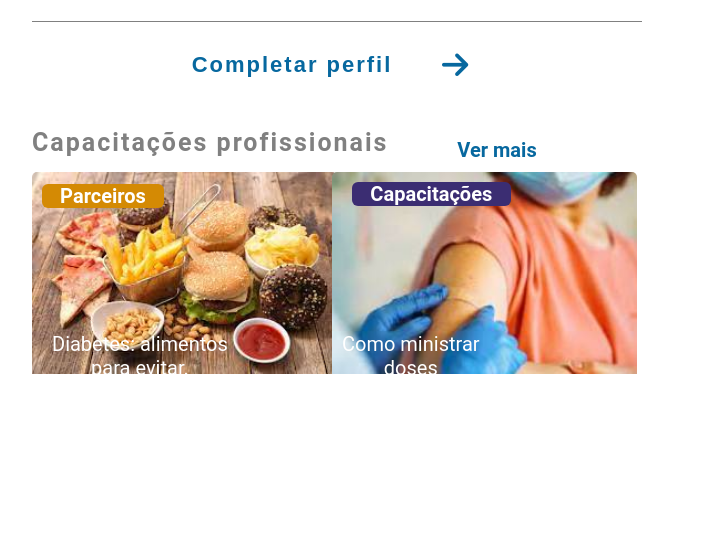
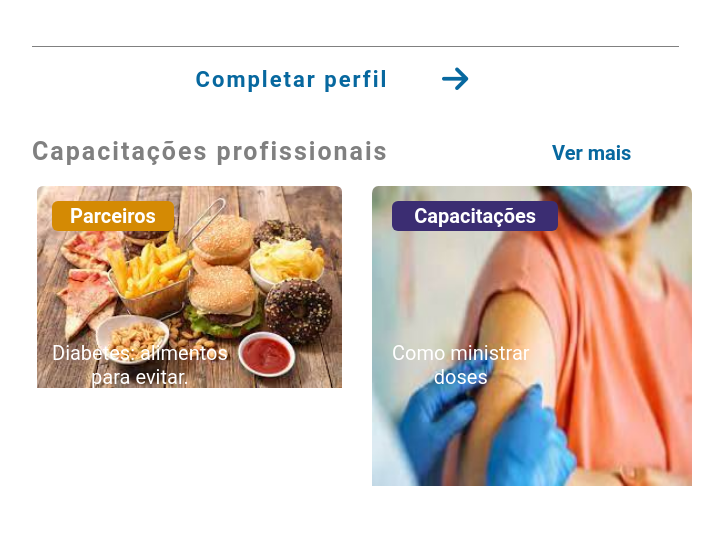
Before and after one commit to clepsonfonseca/desafio-pratico-upbase, a plain HTML site: page index.html in a window 1280 px wide. Shown: the part 669-1215 px from the top of the page, without its empty margins (308-1031 px from the left). Before the commit the page ends 1103 px from the top, so only its background shows below. Drawn offline with nearby package versions, Linux system fonts and the light colour scheme.

Commit message:
finalizado

```diff
--- a/index.html
+++ b/index.html
@@ -8,6 +8,7 @@
     <link rel="stylesheet" href="style.css">
     <link href="https://cdnjs.cloudflare.com/ajax/libs/font-awesome/4.7.0/css/font-awesome.css" rel="stylesheet"/>  <!-- icone de busca -->
     <script src="https://kit.fontawesome.com/e54928ccfa.js" crossorigin="anonymous"></script> <!-- icones wifi, sinal, bateria, seta -->
+    <script src="https://unpkg.com/sweetalert/dist/sweetalert.min.js"></script>
 </head>
 <body>
   <main>
@@ -60,11 +61,15 @@
 <!--============== INICIO SECTION (Clients) ===============-->
 <section id="clients">
   <div class="border"></div>
-   <input class="input" type="button" onclick="funcao1()" value="Completar perfil" />
-   <div class="seta">
-     <i class="fa-solid fa-arrow-right"></i>
-   </div>
+
+  <div class="completar-perfil">
+    <a href="#" onclick="swal('Completar perfil: Preencha suas informações para encontrar pacientes.');">Completar perfil</a>
   </div>
+
+  <div class="seta">
+    <i class="fa-solid fa-arrow-right"></i>
+  </div>
+
   <div class="clients-container">
     <div>
       <h3 class="cap-profissao">Capacitações profissionais</h3>
@@ -72,8 +77,9 @@
       <h1 class="parceiros">Parceiros</h1>
       <p class="alimentos">Diabetes: alimentos<br>para evitar.</p>
     </div>
+  </div>
     <div>
-      <a href="https://www.bbc.com/portuguese/internacional-58276202" style="text-decoration:none" color="#07689f" target="_blank"><strong>Ver mais</strong></a>
+      <a class="ver-mais" href="https://www.bbc.com/portuguese/internacional-58276202" style="text-decoration:none" color="#07689f" target="_blank"><strong>Ver mais</strong></a>
       <img class="doses" src="assets/doses.jpg" class="client" alt="doses">
       <h1 class="capacitacao">Capacitações</h1>
       <p class="ministrar">Como ministrar<br>doses</p>
--- a/js/script.js
+++ b/js/script.js
@@ -43,7 +43,6 @@ img.setAttribute('src', 'assets/Clepson Fonseca.png');
 
 /* Completar Perfil - Alert */
 
-function funcao1()
-{
-alert("Completar perfil: Preencha suas informações para encontrar pacientes.");
-}
+document.getElementById('mensagem-erro').onclick = function() {
+  swal('Oh no...', 'Algo deu errado!', 'error')
+};
--- a/style.css
+++ b/style.css
@@ -57,9 +57,9 @@ section {
 .digite__name {
   font-size: 20px;
   color: black;
-  margin-top: -200px;
+  margin-top: -175px;
   text-align: left;
-  margin-left: 580px;
+  margin-left: 570px;
   padding-top: 15px;
   padding-bottom: 10px;
   letter-spacing: 2px;
@@ -69,7 +69,7 @@ section {
   font-size: 20px;
   color: grey;
   text-align: left;
-  margin-left: 580px;
+  margin-left: 570px;
   padding-bottom: 10px;
 }
 
@@ -94,15 +94,17 @@ section {
 
 .border {  /* borda acima do completar perfil  */
   border-top: 0.5px solid grey;
-  width: 50%;
+  width: 53%;
   margin-top: 80px;
+  padding-bottom: 20px;
 }
 
-.input {  /* texto Completar perfil */
+.completar-perfil a {  /* texto Completar perfil */
   margin-left: -540px;
   margin-right: 160px;
   font-size: 2.2rem;
   color: #07689f;
+  text-decoration: none;
   font-weight: bold;
   border: none;
   background: none;
@@ -113,8 +115,8 @@ section {
   letter-spacing: 2px;
 }
 
-.input :hover {
-  text-shadow: 0 0 0.7px #1470a4;
+.completar-perfil a:hover {
+  text-shadow: 0 0 0.5px #006557;
 }
 
 .seta i {
@@ -126,7 +128,7 @@ section {
   align-items: center;
   justify-content: center;
   margin-left: 410px;
-  margin-top: -78px;
+  margin-top: -28px;
 }
 
 .clients-container {
@@ -142,23 +144,25 @@ section {
   display: flex;
   align-items: center;
   justify-content: center;
+  margin-left: 5px;
+  height: -50%;
   width: 25%;
-  width: 25%;
+  margin-top: 5px;
   padding-bottom: 60px;
-  border-radius: 5px;
+  border-radius: 2%;
 }
 
 .doses {  /* imagem doses */
   position: absolute;
   display: flex;
-  align-items: left;
-  justify-content: left;
-  margin-left: -310px;
+  align-items: center;
+  justify-content: center;
+  margin-left: 340px;
+  height: 45%;
   width: 25%;
-  width: 25%;
-  margin-top: 10px;
+  margin-top: 5px;
   padding-bottom: 60px;
-  border-radius: 5px;
+  border-radius: 2%;
 }
 
 /*==================== PESQUISA ====================*/
@@ -188,7 +192,7 @@ section {
   outline: 0;
   border: 1px #DDD solid;
 }
-/*==================== FINAL PESQUISA ====================*/
+/*==================== ICONES ====================*/
 
 .icones {  /*icones wifi. sinal. bateria*/
   color: white;
@@ -207,6 +211,7 @@ section {
   color: white;
   font-size: 20px;
 }
+/*==================== TEXTOS DAS IMAGENS ====================*/
 
 .cap-profissao {  /* texto capacitações profissionais */
   display: flex;
@@ -215,6 +220,7 @@ section {
   align-items: center;
   justify-items: center;
   letter-spacing: 2px;
+  padding-top: 45px;
   padding-bottom: 15px;
 }
 
@@ -223,12 +229,14 @@ section {
   width: 10%;
   align-items: center;
   justify-content: center;
-  margin-top: 12px;
-  margin-left: 10px;
+  margin-top: 20px;
+  margin-left: 20px;
   display: flex;
   font-size: 20px;
   background: #d48a04;
   color: white;
+  padding-top: 3px;
+  padding-bottom: 3px;
   border-radius: 6px;
 }
 
@@ -250,23 +258,26 @@ section {
   color: white;
   text-align: center;
   justify-items: center;
-  margin-left: -300px;
-  margin-top: 170px;
+  margin-left: 360px;
+  margin-top: 160px;
 }
 
-.clients-container a {  /* texto ver mais */
+.ver-mais {  /* texto ver mais */
+  position: absolute;
+  display: flex;
   font-size: 20px;
   color: #07689f;
   font-weight:bold;
   align-items: center;
-  margin-left: -900px;
-  padding-bottom: 15px;
+  margin-left: 520px;
+  margin-top: -40px;
+  padding-bottom: 30px;
   justify-content: center;
   text-decoration:none !important  /* tirar o sublinhado do texto */
 }
 
-.clients-container a:hover {
-  text-shadow: 0 0 0.5px #1470a4;
+.ver-mais :hover {
+  text-shadow: 0 0 0.5px #006557;
 }
 
 .capacitacao {   /* texto capacitações */
@@ -276,10 +287,12 @@ section {
   font-size: 20px;
   align-items: center;
   justify-content: center;
-  margin-left: -290px;
+  margin-left: 360px;
   margin-top: 20px;
   background: #3b2d72; /* hex: 0 - F */
   color: white;
+  padding-top: 3px;
+  padding-bottom: 3px;
   border-radius: 6px;
 }
 /* @media screen and (max-width:580px) */
```
